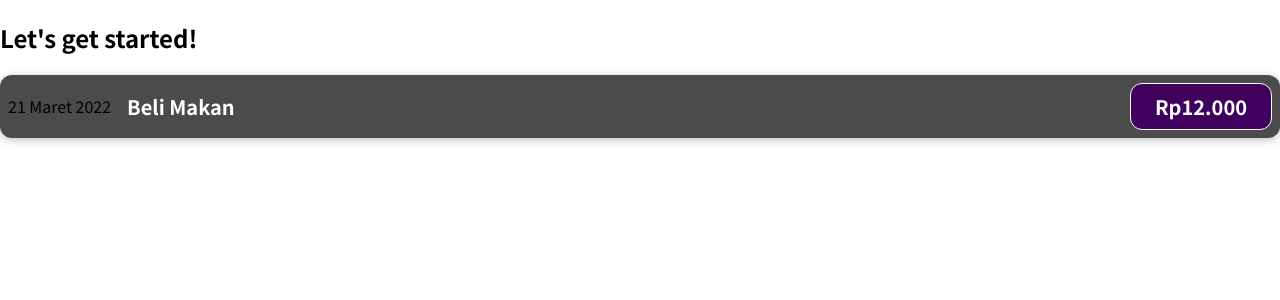
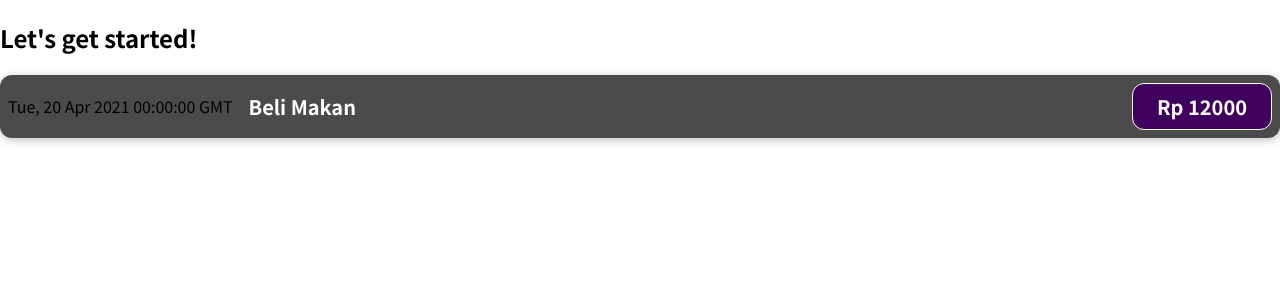
Before and after one commit to yoghantara08/Javascript, a JavaScript app in the folder React/Basics/01-starting-setup/: page / in a window 1280 px wide. Shown: the top 300 px of the page. Built offline with nearby package versions, Linux system fonts and the light colour scheme.

Commit message:
Outputing Dynamic Data & Working with Expressions in JS

```diff
--- a/React/Basics/01-starting-setup/src/components/ExpenseItem.js
+++ b/React/Basics/01-starting-setup/src/components/ExpenseItem.js
@@ -1,12 +1,16 @@
 import "./ExpenseItem.css";
 
 function ExpenseItem() {
+  const expenseDate = new Date(2021, 3, 20);
+  const expenseTitle = "Beli Makan";
+  const expenseAmount = 12_000;
+
   return (
     <div className="expense-item">
-      <div>21 Maret 2022</div>
+      <div>{expenseDate.toUTCString()}</div>
       <div className="expense-item__description">
-        <h2>Beli Makan</h2>
-        <div className="expense-item__price">Rp12.000</div>
+        <h2>{expenseTitle}</h2>
+        <div className="expense-item__price">Rp {expenseAmount}</div>
       </div>
     </div>
   );
```
